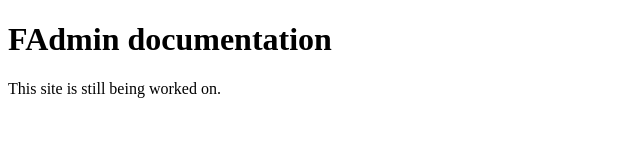
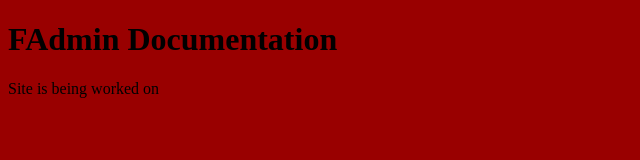
Before and after one commit to weeztor/darkrp, a plain HTML site: page Documentation/index.html in a window 1280 px wide. Shown: the whole page, without its empty margins (0-640 px from the left). Drawn offline with Linux system fonts and the light colour scheme.

Commit message:
More tests

```diff
--- a/Documentation/index.html
+++ b/Documentation/index.html
@@ -1,10 +1,12 @@
 <!doctype html>
+
 <html>
 <head>
-	<title>FAdmin documentation</title>
+<link rel="stylesheet" type="text/css" href="style.css" />
 </head>
+
 <body>
-	<h1>FAdmin documentation</h1>
-	<p>This site is still being worked on.</p>
+<h1>FAdmin Documentation</h1>
+<p>Site is being worked on</p>
 </body>
 </html>
--- /dev/null
+++ b/Documentation/style.css
@@ -0,0 +1,3 @@
+body{
+	background-color:#990000;
+}
```
